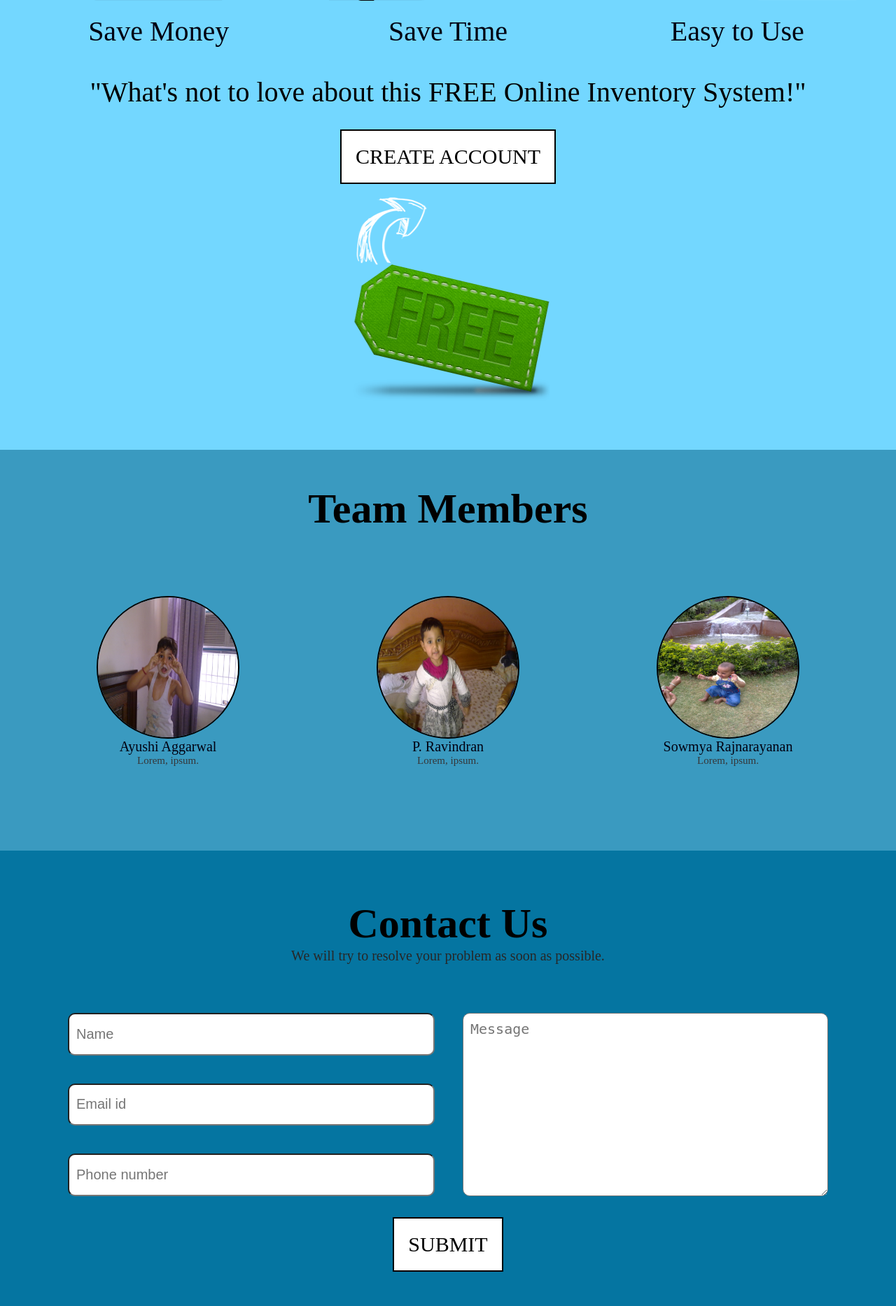
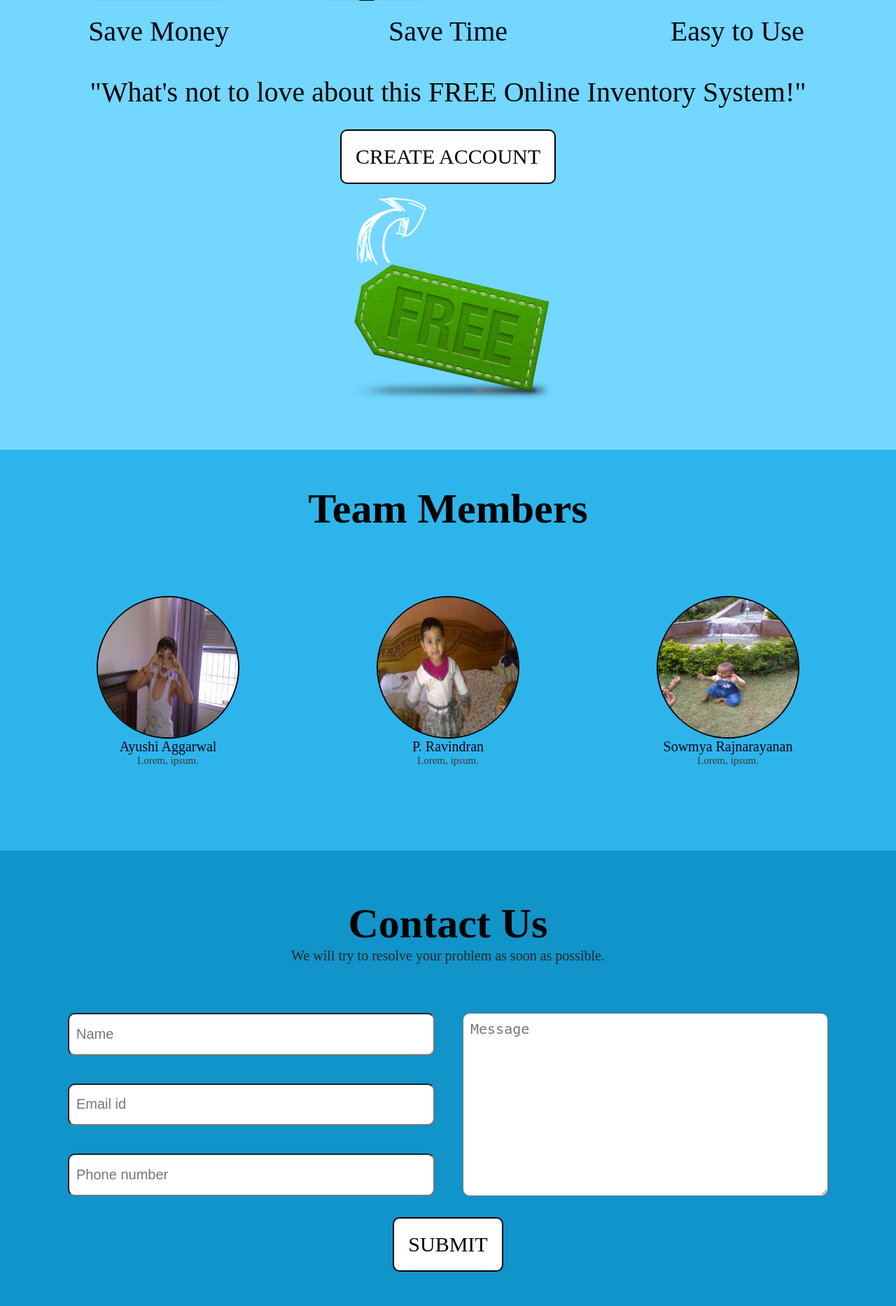
Before and after one commit to Ayu0107/Inventory-Management, a PHP site: page /main.html in a window 1280 px wide. Shown: the part 1293-3160 px from the top of the page at 70% size. Run offline with PHP 8.4, Linux system fonts and the light colour scheme; some web fonts are replaced.

Commit message:
Add files via upload

```diff
--- a/main.css
+++ b/main.css
@@ -208,6 +208,7 @@ body::before{
     padding: 2rem;
     cursor: pointer;
     margin: 1rem;
+    border-radius: 10px;
 }
 
 #createaccount:hover {
@@ -216,7 +217,7 @@ body::before{
 }
 
 #teammembers{
-    background-color: rgb(58, 154, 192);
+    background-color: rgb(45, 181, 235);
     padding: 4rem;
     padding-bottom: 12rem;
 }
@@ -266,7 +267,7 @@ body::before{
     justify-content: center;
     align-items: center;
     flex-direction: column;
-    background-color: rgb(5, 117, 161);
+    background-color: rgb(16, 148, 201);
     padding: 4rem;
     padding-top: 7rem;
     padding-bottom: 12rem;
@@ -320,10 +321,6 @@ body::before{
 }
 
 #doubt{
-    font-size: 2rem;
-    padding: 1rem;
-    margin: 2rem;
-    border-radius: 1rem;
     grid-area:doubt;
     min-width:50rem;
 }
@@ -337,6 +334,7 @@ body::before{
     cursor: pointer;
     margin: 1rem;
     text-align: center;
+    border-radius: 10px;
 }
 
 #submit:hover {
@@ -344,13 +342,15 @@ body::before{
     color: white;
 }
 
+/* footer */
+
 footer{
     background-color: white;
     display: flex;
     justify-content: center;
     align-items: center;
     flex-direction: column;
-    padding:3rem;
+    padding:1rem;
 }
 
 footer p{
@@ -360,7 +360,7 @@ footer p{
 }
 
 footer img{
-    margin:1rem;
+    margin:0.5rem;
     padding:1rem;
     width: 40px;
     height:40px;
@@ -372,6 +372,8 @@ footer img{
 footer img:hover{
     border: solid black 3px;
 }
+
+/* Responsive Website */
 
 @media only screen and (max-width: 1128px){
     #form{
--- a/main.html
+++ b/main.html
@@ -42,14 +42,14 @@
 
         <!-- <img src="sideimg.png" alt="Inventory"> -->
         <h2>
-            Stop stressing over inventory <br> Use StackInOrder
+            Stop stressing over inventory <br> Use StockHome
         </h2>
         <p>
             Tracking inventory manually through books is difficult and results in late delivery and stock-out
             situations.
         </p>
         <p>
-            StackInOrder helps you in saving your time and recording everything at a single place.
+            StockHome helps you in saving your time and recording everything at a single place.
         </p>
         <p>
             No contracts or special hardware required—just create an account and you’re ready to go.
@@ -107,9 +107,9 @@
                 <input type="text" name='Myname' placeholder="Name" class="input" id="name">
                 <input type="email" name='Myemail' placeholder="Email id" class="input" id="email">
                 <input type="tel" name='Myphonenumber' placeholder="Phone number" class="input" id="phonenumber">
-                <textarea name="Message" id="doubt" cols="30" rows="10" placeholder="Message"></textarea>
+                <textarea name="Message" id="doubt" cols="30" rows="10" class="input" placeholder="Message"></textarea>
         </div>
-        <button id="submit">SUBMIT</button>
+        <input type="submit" value="SUBMIT" id='submit'>
     </section>
     <footer>
         <p>Follow us on</p>
```
